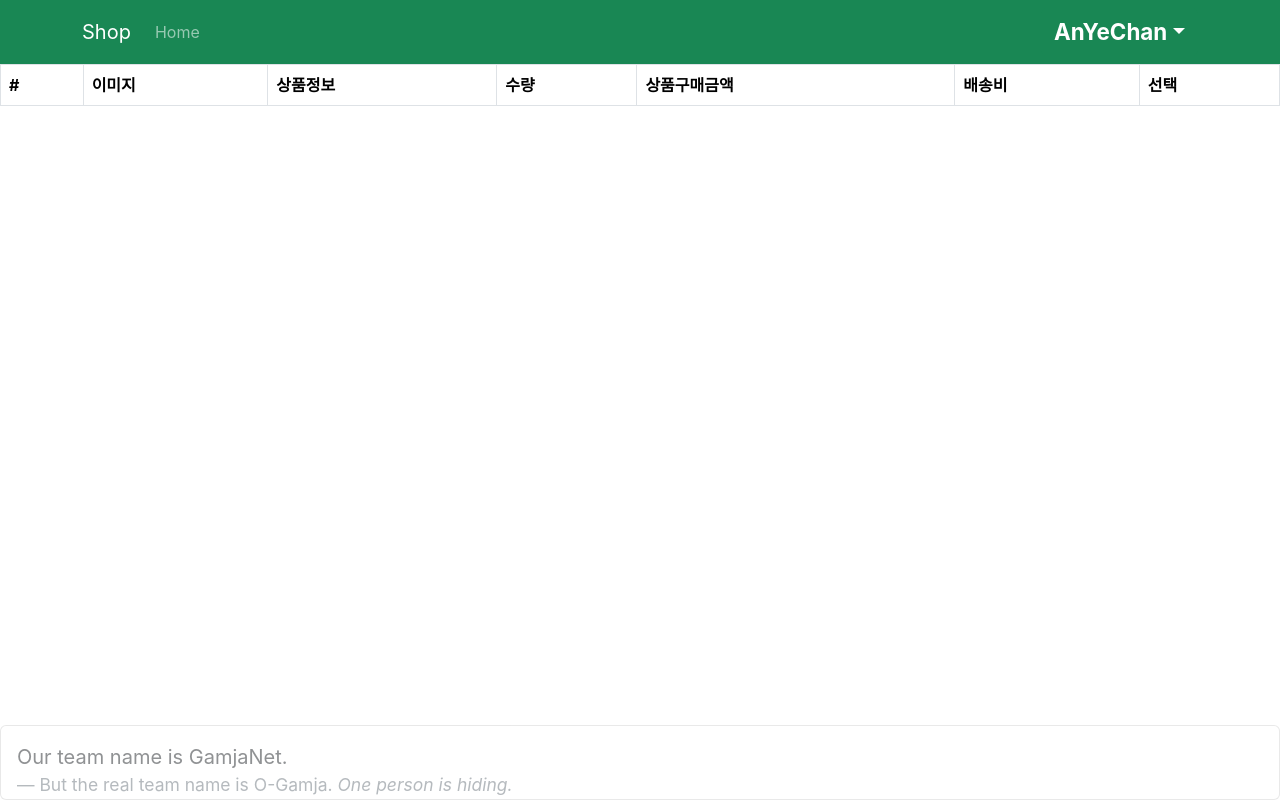
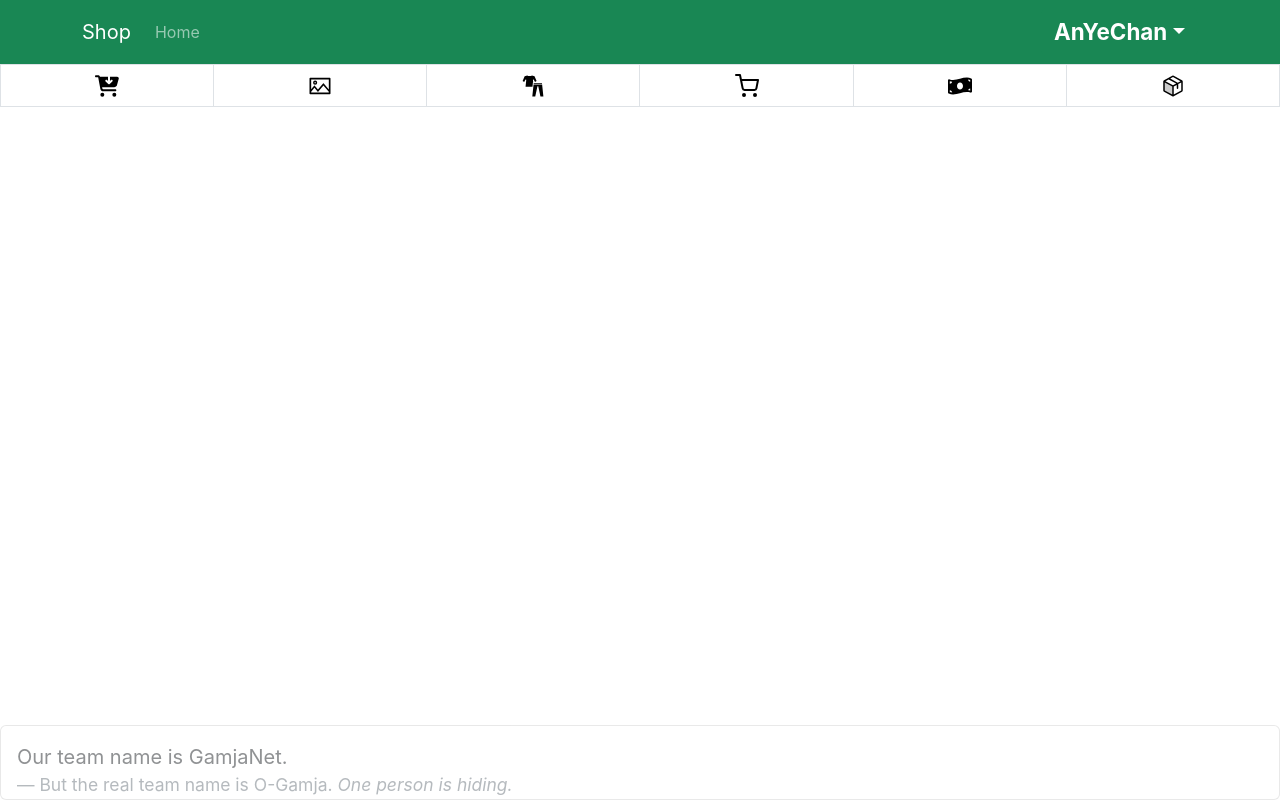
Before and after one commit to yes6686/shop4-front, a React (Create React App) app: page /cart in a window 1280 px wide. Built offline with nearby package versions, Linux system fonts and the light colour scheme.

Commit message:
FEAT CartService,Cart.js리액트아이콘(npm install해야됨)추가

```diff
--- a/package.json
+++ b/package.json
@@ -12,6 +12,7 @@
     "react": "^18.3.1",
     "react-bootstrap": "^2.10.4",
     "react-dom": "^18.3.1",
+    "react-icons": "^5.3.0",
     "react-redux": "^8.1.3",
     "react-router-dom": "^6.26.0",
     "react-scripts": "5.0.1",
--- a/src/routes/Cart.js
+++ b/src/routes/Cart.js
@@ -1,60 +1,99 @@
-import React from 'react'
-import { Table } from 'react-bootstrap'
-import { useDispatch, useSelector } from 'react-redux'
-import {addCount} from './../store/cartSlice'
-import './../App.css'
-import { useNavigate } from 'react-router-dom'
+import React, { useState } from 'react';
+import { Table } from 'react-bootstrap';
+import './../App.css';
+import { useNavigate } from 'react-router-dom';
+import { FiShoppingCart } from 'react-icons/fi';
+import { AiOutlinePicture } from 'react-icons/ai';
+import { GiClothes } from 'react-icons/gi';
+import { MdProductionQuantityLimits } from 'react-icons/md';
+import { FaMoneyBillWave } from 'react-icons/fa';
+import { PiPackageDuotone } from 'react-icons/pi';
+import { FaCartArrowDown } from 'react-icons/fa6';
+import { BsCartPlus } from 'react-icons/bs';
+import { BsCartDash } from 'react-icons/bs';
+import axios from 'axios';
 
 const Cart = () => {
+  let navigate = useNavigate();
+  let [cartData, setCartData] = useState([]);
+  let [goodsData, setGoodsdata] = useState([]);
 
-    let state = useSelector((state)=> { return state})
-    let dispatch = useDispatch()
-    let navigate = useNavigate()
+  function getAllCart() {
+    listGoods()
+      .then((response) => {
+        setCartData(response.data);
+      })
+      .catch((error) => {
+        console.error(error);
+      });
+  }
 
-    return (
-        <div>
-        <Table bordered hover>
+  const iconStyle = {
+    fontSize: '24px', // 아이콘 크기를 키움
+  };
+
+  return (
+    <div>
+      <Table
+        bordered
+        hover
+        style={{ width: '100%', borderCollapse: 'collapse' }}
+      >
         <thead>
           <tr>
-            <th>#</th>
-            <th>이미지</th>
-            <th>상품정보</th>
-            <th>수량</th>
-            <th>상품구매금액</th>
-            <th>배송비</th>
-            <th>선택</th>
+            <th style={{ textAlign: 'center', verticalAlign: 'middle' }}>
+              <FaCartArrowDown style={iconStyle} />
+            </th>
+            <th style={{ textAlign: 'center', verticalAlign: 'middle' }}>
+              <AiOutlinePicture style={iconStyle} />
+            </th>
+            <th style={{ textAlign: 'center', verticalAlign: 'middle' }}>
+              <GiClothes style={iconStyle} />
+            </th>
+            <th style={{ textAlign: 'center', verticalAlign: 'middle' }}>
+              <FiShoppingCart style={iconStyle} />
+            </th>
+            <th style={{ textAlign: 'center', verticalAlign: 'middle' }}>
+              <FaMoneyBillWave style={iconStyle} />
+            </th>
+            <th style={{ textAlign: 'center', verticalAlign: 'middle' }}>
+              <PiPackageDuotone style={iconStyle} />
+            </th>
           </tr>
         </thead>
-        <tbody>
-            {
-            state.cart.map((a,i)=>
-                <>
-                <tr key={i} style={{ textAlign: 'center', fontSize : '22px'}}>
+        {/* <tbody>
+          {state.cart.map((a, i) => (
+            <>
+              <tr key={i} style={{ textAlign: 'center', fontSize: '22px' }}>
                 <td>{state.cart[i].id}</td>
-                <td onClick={()=>{ // 이미지 클릭 시 이미지 상품으로 경로 이동
-                        navigate(`/detail/${state.cart[i].id}`)
-                    }}><img className="image" src={`${state.cart[i].url}`}></img></td>
-                <td>{state.cart[i].name}</td>
-                <td>{state.cart[i].stock}</td>
-                <td>{state.cart[i].price}</td>
+                <td
+                  onClick={() => {
+                    // 이미지 클릭 시 이미지 상품으로 경로 이동
+                    navigate(`/detail/${state.cart[i].id}`);
+                  }}
+                >
+                  <img className="image" src={'none'}></img>
+                </td>
+                <td>이름</td>
+                <td>갯수</td>
+                <td>가격</td>
                 <td>무료</td>
-                <td>0</td>
+
                 <td>
-                    <button onClick={()=>{
-                        dispatch(addCount(state.cart[i].id))
-                    }}>+</button>
+                  <button style={{ marginRight: '10px' }}>
+                    <BsCartPlus />
+                  </button>
+                  <button>
+                    <BsCartDash />
+                  </button>
                 </td>
-                </tr>
-                </>
+              </tr> */}
+        {/* </>
+          ))}
+        </tbody> */}
+      </Table>
+    </div>
+  );
+};
 
-            )
-            }
-        </tbody>
-      </Table>
-      </div>
-    )
-}
-
-
-
-export default Cart
+export default Cart;
--- a/src/store/cartSlice.js
+++ b/src/store/cartSlice.js
@@ -1,21 +1,28 @@
-import { createSlice } from "@reduxjs/toolkit";
+import { createSlice } from '@reduxjs/toolkit';
 
 let cart = createSlice({
-    name : 'item',
-    initialState : [
-        // 장바구니 상품
-    ],
-    reducers : {
-        addCount(state,action){ // 버튼 누른 id와 같은 id값을 갖는 state의 stock 개수 증가
-            let findProductIndex = state.findIndex((x)=>x.id===action.payload)
-            state[findProductIndex].stock++
-        },
-        addItem(state, action){ // 주문하기 버튼 클릭 시 장바구니에 추가
-            state.push(action.payload)
-        }
-    }
-})
+  name: 'item',
+  initialState: [
+    // 장바구니 상품
+  ],
+  reducers: {
+    addCount(state, action) {
+      // 버튼 누른 id와 같은 id값을 갖는 state의 stock 개수 증가
+      let findProductIndex = state.findIndex((x) => x.id === action.payload);
+      state[findProductIndex].stock++;
+    },
+    subCount(state, action) {
+      // 버튼 누른 id와 같은 id값을 갖는 state의 stock 개수 감소
+      let findProductIndex = state.findIndex((x) => x.id === action.payload);
+      if (state[findProductIndex].stock > 0) state[findProductIndex].stock--;
+    },
+    addItem(state, action) {
+      // 주문하기 버튼 클릭 시 장바구니에 추가
+      state.push(action.payload);
+    },
+  },
+});
 
-export let {addCount, addItem} = cart.actions
+export let { addCount, addItem, subCount } = cart.actions;
 
-export default cart
+export default cart;
```
Also changed, not shown: src/services/CartService.js (added, +14 -0 lines), 1 other file (tests, documents, lock files or other folders).
